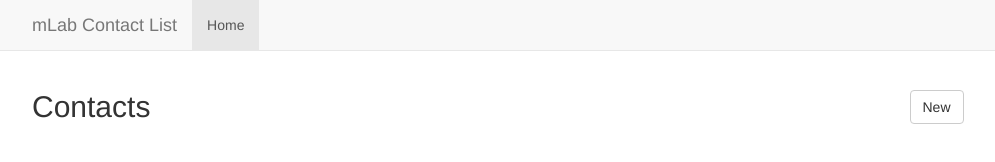
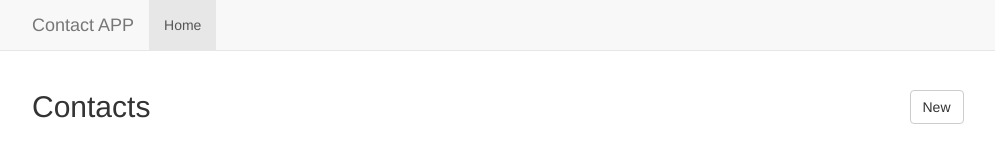
Before and after one commit to gijsvantil/ContactListApp-, a website: page public/index.html in a window 1280 px wide. Shown: the top 162 px of the page, without its empty margins (38-1033 px from the left). Drawn offline with nearby package versions, Linux system fonts and the light colour scheme; some packages are replaced by stand-ins of ours; no server answers.

Commit message:
minor fix

```diff
--- a/public/index.html
+++ b/public/index.html
@@ -29,7 +29,7 @@
     <nav class="navbar navbar-default navbar-fixed-top">
       <div class="container">
         <div class="navbar-header">
-          <div class="navbar-brand" href="#/">mLab Contact List</div>
+          <div class="navbar-brand" href="#/">Contact APP</div>
         </div>
         <div id="navbar" class="navbar-collapse collapse">
           <ul class="nav navbar-nav">
```
